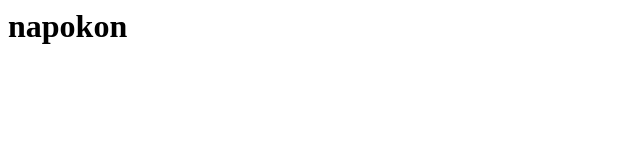
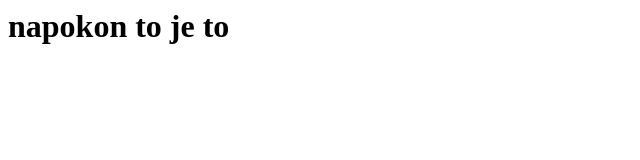
Before and after one commit to Hzeko/testSite, a plain HTML site: page index.html in a window 1280 px wide. Shown: the whole page, without its empty margins (0-640 px from the left). Drawn offline with Linux system fonts and the light colour scheme.

Commit message:
Update index.html

```diff
--- a/index.html
+++ b/index.html
@@ -1 +1 @@
-<h1>napokon</h1>
+<h1>napokon to je to</h1>
```
